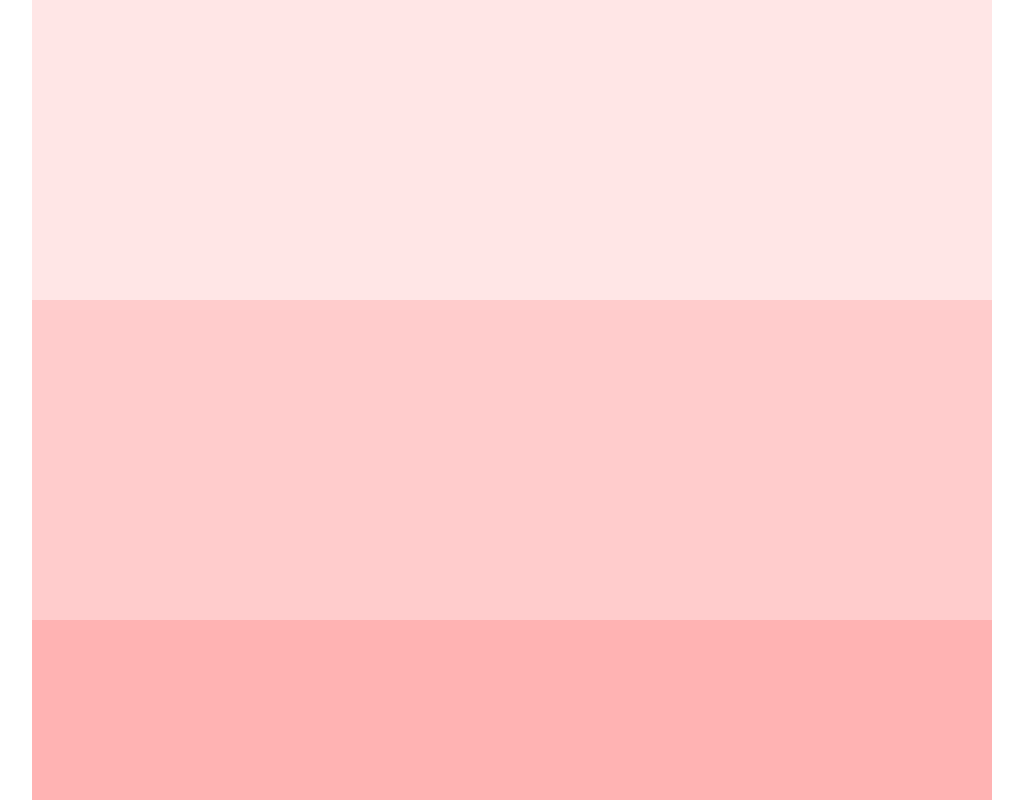
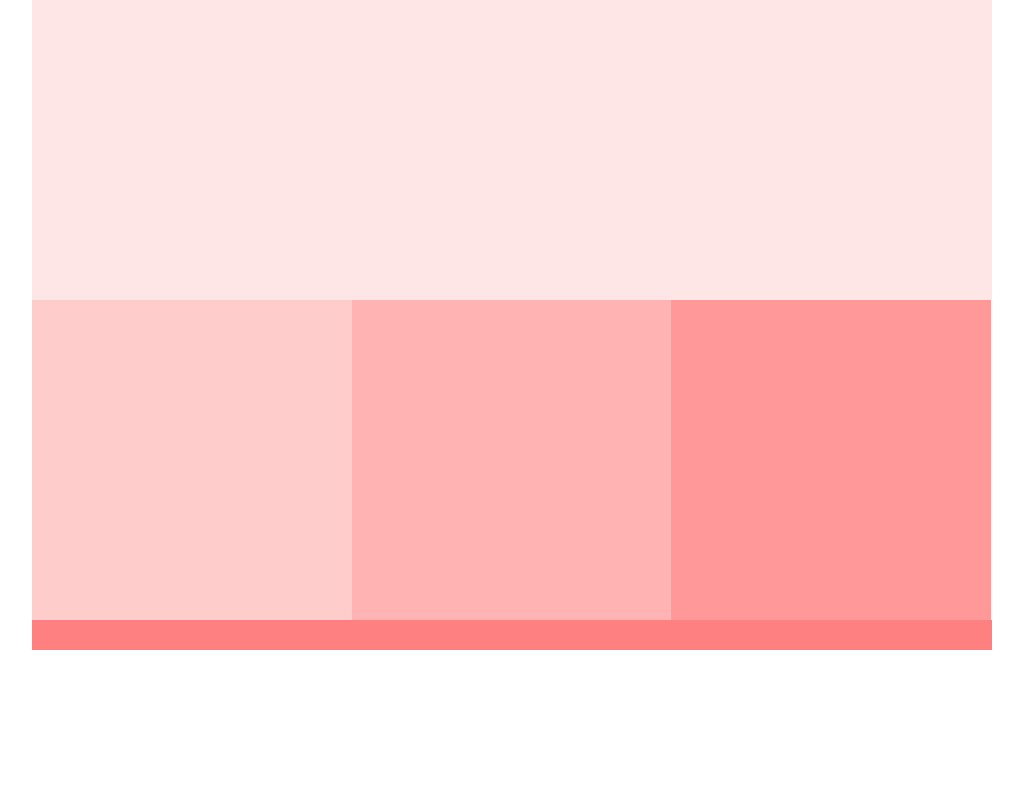
Before and after one commit to elaine-codes/coding-responsive-websites, a plain HTML site: page 03.01-206-colors-starter/index.html in a window 1280 px wide. Shown: the top 800 px of the page, without its empty margins (128-1151 px from the left). Drawn offline with Linux system fonts and the light colour scheme.

Commit message:
Fixed colum layouts for tablet and desktop

```diff
--- a/03.01-206-colors-starter/css/main.css
+++ b/03.01-206-colors-starter/css/main.css
@@ -73,10 +73,16 @@ footer {
 
   #column-3 {
     background-color:#b3ffe6;
+    width: 100%;
+
   }
 
   footer {
     background-color:#ccffee;
+  }
+
+  .col-3 {
+    width: 50%;
   }
 
 }
@@ -90,6 +96,7 @@ footer {
 
   #column-1 {
     background-color:#ffcccc;
+    width:
   }
 
   #column-2 {
@@ -98,10 +105,15 @@ footer {
 
   #column-3 {
     background-color:#ff9999 ;
+    width: 33.3%;
   }
+
 
   footer {
     background-color: #ff8080;
   }
 
+  .col-3 {
+    width: 33.3%
+  }
 }
```
